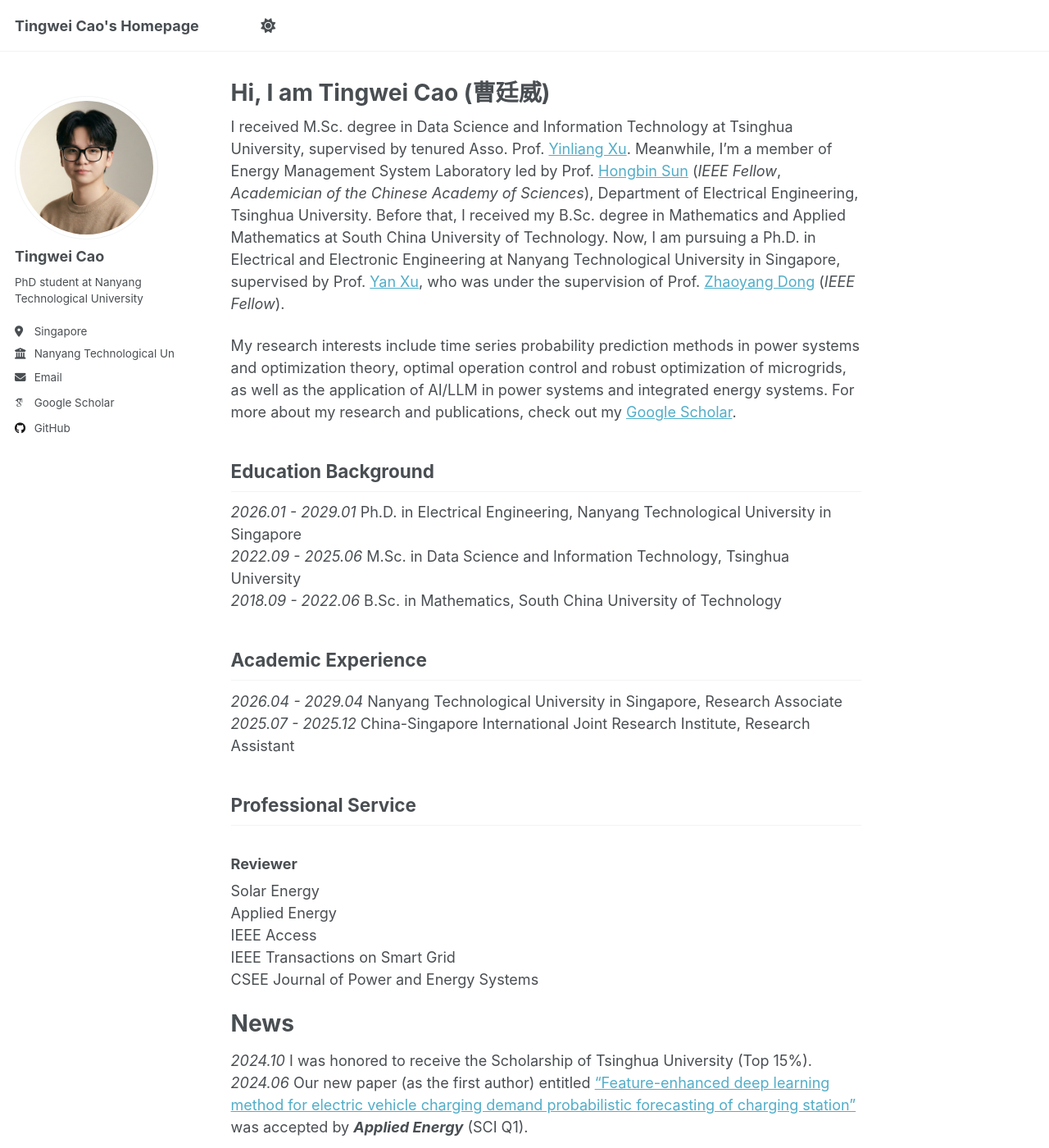
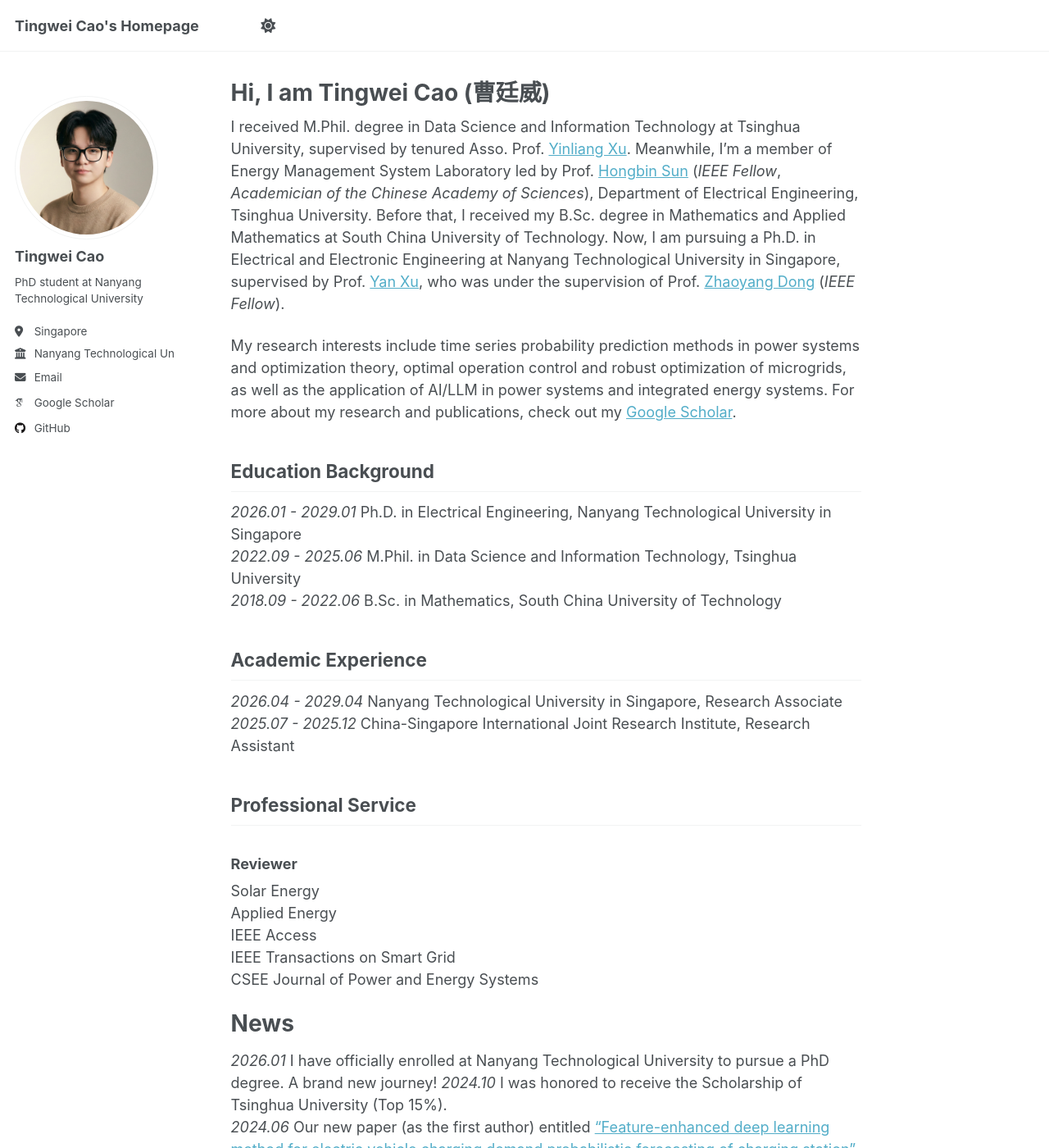
Before and after one commit to tingweicao/tingweicao.github.io, a Jekyll site: the page built from _pages/about.md, in a window 1280 px wide and 1400 px high. Shown: the whole window at 82% size. Built offline with Jekyll 4.4.1, drawn with Linux system fonts in a browser that asks for light colours; some web fonts are replaced; a script that is not in the unit is left out.

Commit message:
Update about.md

```diff
--- a/_pages/about.md
+++ b/_pages/about.md
@@ -7,14 +7,14 @@ redirect_from:
   - /about.html
 ---
 
-I received M.Sc. degree in Data Science and Information Technology at Tsinghua University, supervised by tenured Asso. Prof. [Yinliang Xu](https://www.sigs.tsinghua.edu.cn/xyl/main.htm). Meanwhile, I’m a member of Energy Management System Laboratory led by Prof. [Hongbin Sun](https://www.eea.tsinghua.edu.cn/faculties/shb.htm) (*IEEE Fellow*, *Academician of the Chinese Academy of Sciences*), Department of Electrical Engineering, Tsinghua University. Before that, I received my B.Sc. degree in Mathematics and Applied Mathematics at South China University of Technology. Now, I am pursuing a Ph.D. in Electrical and Electronic Engineering at Nanyang Technological University in Singapore, supervised by Prof. [Yan Xu](https://scholar.google.com/citations?user=ZAhePQ4AAAAJ&hl=en&oi=ao), who was under the supervision of Prof. [Zhaoyang Dong](https://scholar.google.com/citations?user=7FORgWsAAAAJ&hl=en) (*IEEE Fellow*).
+I received M.Phil. degree in Data Science and Information Technology at Tsinghua University, supervised by tenured Asso. Prof. [Yinliang Xu](https://www.sigs.tsinghua.edu.cn/xyl/main.htm). Meanwhile, I’m a member of Energy Management System Laboratory led by Prof. [Hongbin Sun](https://www.eea.tsinghua.edu.cn/faculties/shb.htm) (*IEEE Fellow*, *Academician of the Chinese Academy of Sciences*), Department of Electrical Engineering, Tsinghua University. Before that, I received my B.Sc. degree in Mathematics and Applied Mathematics at South China University of Technology. Now, I am pursuing a Ph.D. in Electrical and Electronic Engineering at Nanyang Technological University in Singapore, supervised by Prof. [Yan Xu](https://scholar.google.com/citations?user=ZAhePQ4AAAAJ&hl=en&oi=ao), who was under the supervision of Prof. [Zhaoyang Dong](https://scholar.google.com/citations?user=7FORgWsAAAAJ&hl=en) (*IEEE Fellow*).
 
 My research interests include time series probability prediction methods in power systems and optimization theory, optimal operation control and robust optimization of microgrids, as well as the application of AI/LLM in power systems and integrated energy systems. For more about my research and publications, check out my [Google Scholar](https://scholar.google.com/citations?user=XmRDaacAAAAJ&h).
 
 Education Background
 -----
 _2026.01 - 2029.01_ Ph.D. in Electrical Engineering, Nanyang Technological University in Singapore
-_2022.09 - 2025.06_ M.Sc. in Data Science and Information Technology, Tsinghua University
+_2022.09 - 2025.06_ M.Phil. in Data Science and Information Technology, Tsinghua University
 _2018.09 - 2022.06_ B.Sc. in Mathematics, South China University of Technology
 
 Academic Experience
@@ -33,6 +33,7 @@ CSEE Journal of Power and Energy Systems
 
 News
 ======
+_2026.01_ I have officially enrolled at Nanyang Technological University to pursue a PhD degree. A brand new journey!
 _2024.10_ I was honored to receive the Scholarship of Tsinghua University (Top 15%).
 _2024.06_ Our new paper (as the first author) entitled ["Feature-enhanced deep learning method for electric vehicle charging demand probabilistic forecasting of charging station"](https://www.sciencedirect.com/science/article/abs/pii/S0306261924011346) was accepted by ***Applied Energy*** (SCI Q1).
 
```
